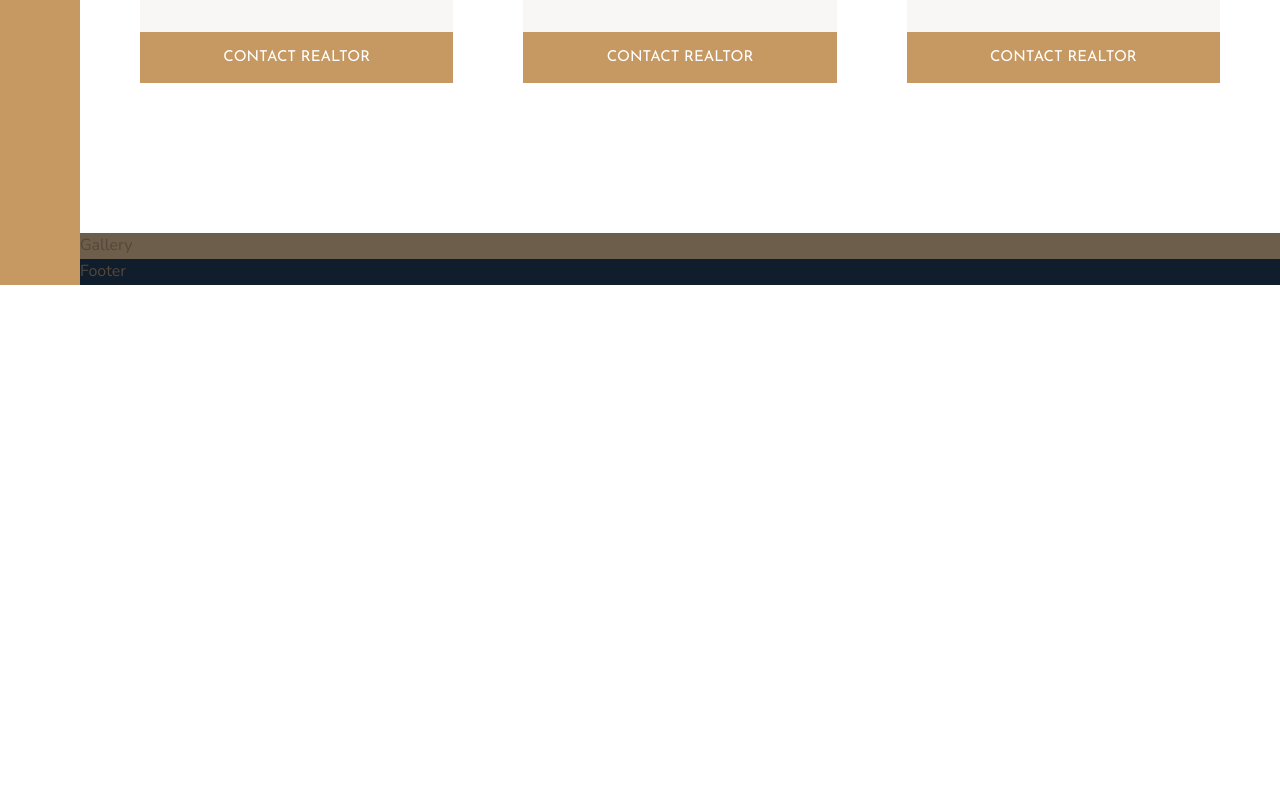
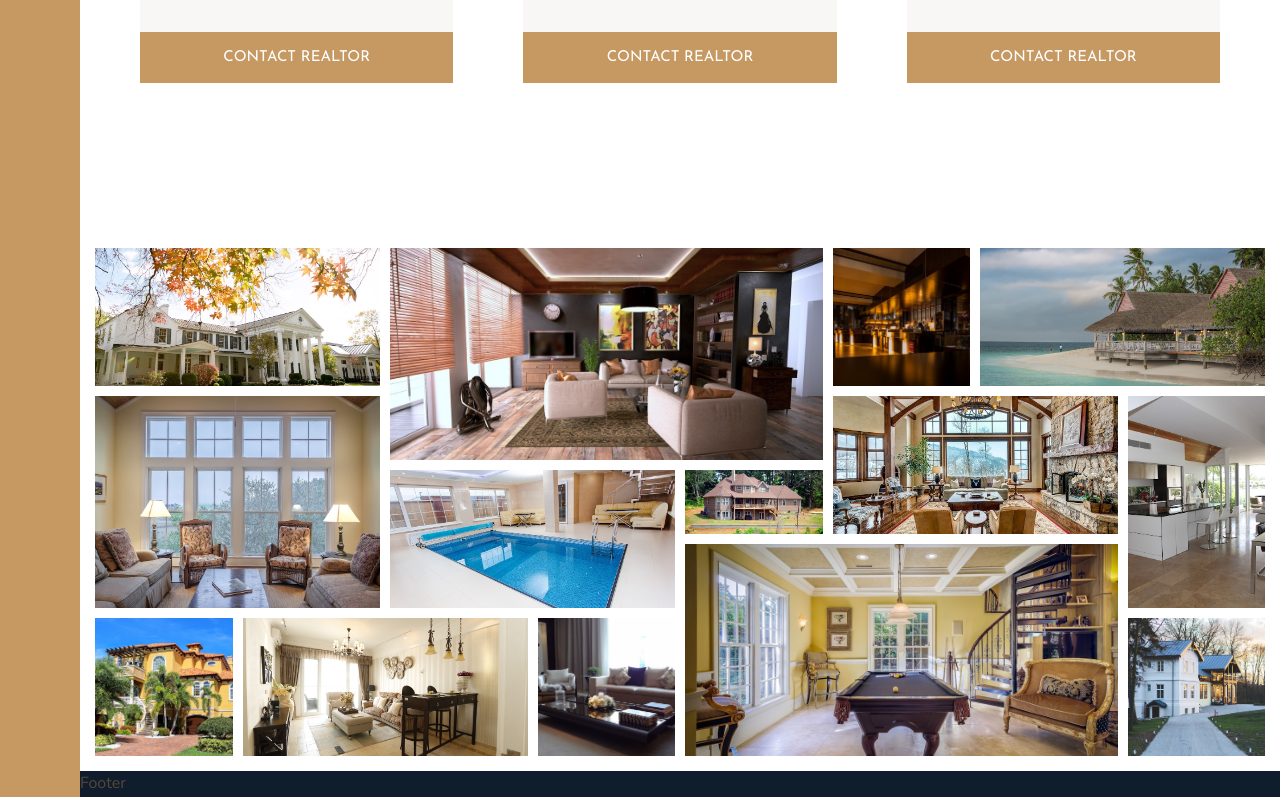
Before and after one commit to OlgaPrikhodko/nexter, a website: page index.html in a window 1280 px wide. Shown: the part 2846-3643 px from the top of the page. Before the commit the page ends 3131 px from the top, so only its background shows below. Drawn offline with nearby package versions, Linux system fonts and the light colour scheme; files that its build step writes are made by us from their sources.

Commit message:
🌟 build the gallery

```diff
--- a/index.html
+++ b/index.html
@@ -311,7 +311,70 @@
       </div>
     </section>
 
-    <div class="gallery">Gallery</div>
+    <section class="gallery">
+      <figure class="gallery__item gallery__item--1">
+        <img src="img/gal-1.jpeg" alt="Gallery image 1" class="gallery__img" />
+      </figure>
+      <figure class="gallery__item gallery__item--2">
+        <img src="img/gal-2.jpeg" alt="Gallery image 2" class="gallery__img" />
+      </figure>
+      <figure class="gallery__item gallery__item--3">
+        <img src="img/gal-3.jpeg" alt="Gallery image 3" class="gallery__img" />
+      </figure>
+      <figure class="gallery__item gallery__item--4">
+        <img src="img/gal-4.jpeg" alt="Gallery image 4" class="gallery__img" />
+      </figure>
+      <figure class="gallery__item gallery__item--5">
+        <img src="img/gal-5.jpeg" alt="Gallery image 5" class="gallery__img" />
+      </figure>
+      <figure class="gallery__item gallery__item--6">
+        <img src="img/gal-6.jpeg" alt="Gallery image 6" class="gallery__img" />
+      </figure>
+      <figure class="gallery__item gallery__item--7">
+        <img src="img/gal-7.jpeg" alt="Gallery image 7" class="gallery__img" />
+      </figure>
+      <figure class="gallery__item gallery__item--8">
+        <img src="img/gal-8.jpeg" alt="Gallery image 8" class="gallery__img" />
+      </figure>
+      <figure class="gallery__item gallery__item--9">
+        <img src="img/gal-9.jpeg" alt="Gallery image 9" class="gallery__img" />
+      </figure>
+      <figure class="gallery__item gallery__item--10">
+        <img
+          src="img/gal-10.jpeg"
+          alt="Gallery image 10"
+          class="gallery__img"
+        />
+      </figure>
+      <figure class="gallery__item gallery__item--11">
+        <img
+          src="img/gal-11.jpeg"
+          alt="Gallery image 11"
+          class="gallery__img"
+        />
+      </figure>
+      <figure class="gallery__item gallery__item--12">
+        <img
+          src="img/gal-12.jpeg"
+          alt="Gallery image 12"
+          class="gallery__img"
+        />
+      </figure>
+      <figure class="gallery__item gallery__item--13">
+        <img
+          src="img/gal-13.jpeg"
+          alt="Gallery image 13"
+          class="gallery__img"
+        />
+      </figure>
+      <figure class="gallery__item gallery__item--14">
+        <img
+          src="img/gal-14.jpeg"
+          alt="Gallery image 14"
+          class="gallery__img"
+        />
+      </figure>
+    </section>
 
     <footer class="footer">Footer</footer>
   </body>
--- a/sass/_gallery.scss
+++ b/sass/_gallery.scss
@@ -1,4 +1,90 @@
 .gallery {
-  background-color: $color-grey-dark-2;
   grid-column: full-start / full-end;
+
+  display: grid;
+  grid-template-rows: repeat(7, 5vw);
+  grid-template-columns: repeat(8, 1fr);
+  gap: 1rem;
+  padding: 1.5rem;
 }
+
+.gallery {
+  &__img {
+    width: 100%;
+    height: 100%;
+    object-fit: cover;
+    display: block;
+  }
+
+  &__item {
+    &--1 {
+      grid-row: 1 / 3;
+      grid-column: 1 / 3;
+    }
+
+    &--2 {
+      grid-row: 1 / 4;
+      grid-column: 3 / 6;
+    }
+
+    &--3 {
+      grid-row: 1 / 3; // span 2
+      grid-column: 6 / 7;
+    }
+
+    &--4 {
+      grid-row: 1 / 3;
+      grid-column: 7 / 9; // span 2
+    }
+
+    &--5 {
+      grid-row: 3 / 6;
+      grid-column: 1 / 3;
+    }
+
+    &--6 {
+      grid-row: 4 / 6;
+      grid-column: 3 / 5;
+    }
+
+    &--7 {
+      grid-row: 4 / 5;
+      grid-column: 5 / 6;
+    }
+
+    &--8 {
+      grid-row: 3 / 5;
+      grid-column: 6 / 8;
+    }
+
+    &--9 {
+      grid-row: 3 / 6;
+      grid-column: 8 / 9;
+    }
+
+    &--10 {
+      grid-row: 6 / 8;
+      grid-column: 1 / 2;
+    }
+
+    &--11 {
+      grid-row: 6 / 8;
+      grid-column: 2 / 4;
+    }
+
+    &--12 {
+      grid-row: 6 / 8;
+      grid-column: 4 / 5;
+    }
+
+    &--13 {
+      grid-row: 5 / 8;
+      grid-column: 5 / 8;
+    }
+
+    &--14 {
+      grid-row: 6 / 8;
+      grid-column: 8 / 9;
+    }
+  }
+}
```
